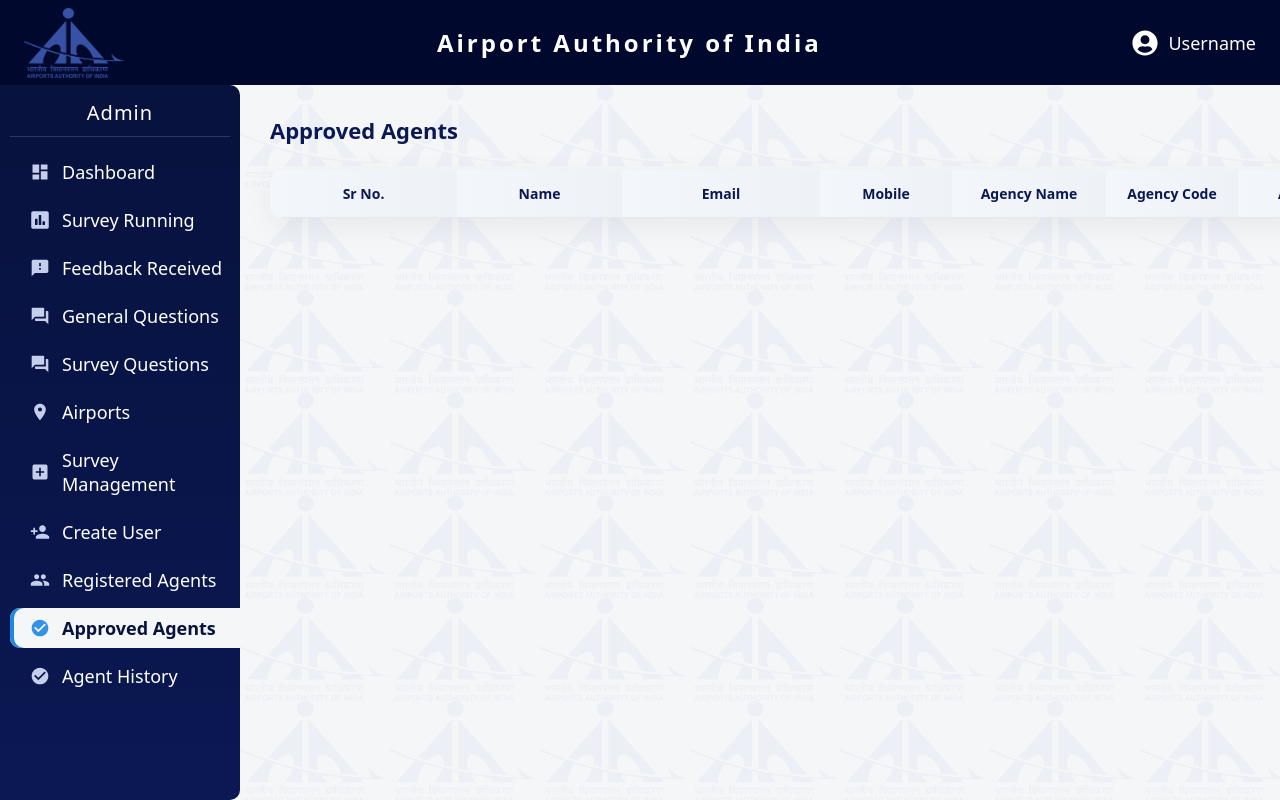
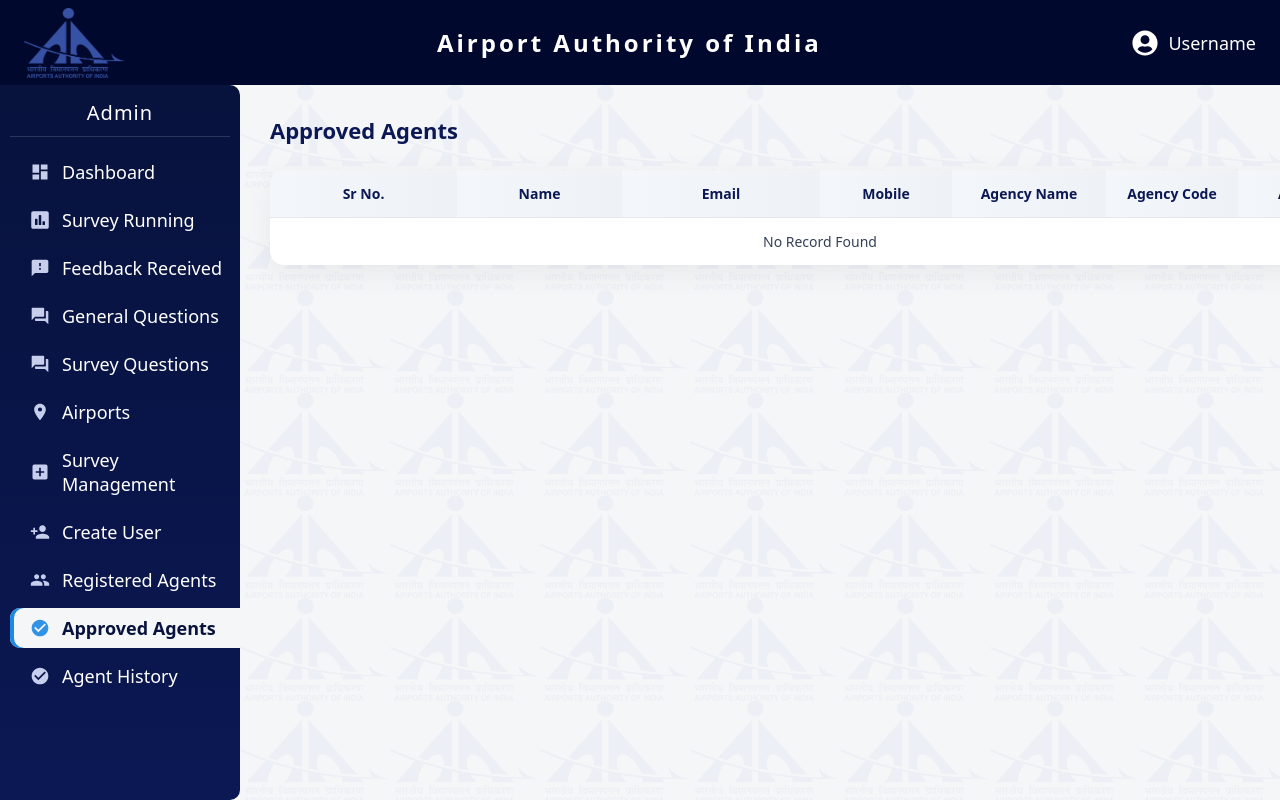
Before and after one commit to Talib-7/Airport_Authority_of_India, a React (Vite) app: page /approved-agents in a window 1280 px wide. Built offline with nearby package versions, Linux system fonts and the light colour scheme.

Commit message:
no record found for empty tables

```diff
--- a/src/modules/agentHistory/AgentHistory.jsx
+++ b/src/modules/agentHistory/AgentHistory.jsx
@@ -30,7 +30,8 @@
         </thead>
 
         <tbody>
-          {historyList.map((item, index) => (
+          {historyList.length > 0 ? (
+            historyList.map((item, index) => (
               <tr key={index}>
                 <td>{index + 1}</td>
                 <td>{item.name}</td>
@@ -41,7 +42,14 @@
                 <td>{item.deletedReason}</td>
                 <td>{item.deletedDate}</td>
               </tr>
-          ))}
+            ))
+          ) : (
+            <tr>
+              <td colSpan="8" className="no-record">
+                No Record Found
+              </td>
+            </tr>
+          )}
         </tbody>
       </table>
     </Layout>
--- a/src/modules/agentHistory/agentHistory.css
+++ b/src/modules/agentHistory/agentHistory.css
@@ -87,3 +87,10 @@
 .dashboard-content {
   overflow-x: auto;
 }
+
+.no-record {
+  padding: 30px 0;
+  font-size: 15px;
+  font-weight: 500;
+  color: #6c757d;
+}
--- a/src/modules/approvedAgents/ApprovedAgents.jsx
+++ b/src/modules/approvedAgents/ApprovedAgents.jsx
@@ -61,7 +61,8 @@
         </thead>
 
         <tbody>
-          {userList.map((item, index) => (
+          {userList.length > 0 ? (
+            userList.map((item, index) => (
               <tr key={index}>
                 <td>{index + 1}</td>
                 <td>{item.name}</td>
@@ -79,7 +80,14 @@
                   </button>
                 </td>
               </tr>
-          ))}
+            ))
+          ) : (
+            <tr>
+              <td colSpan="7" className="no-record">
+                No Record Found
+              </td>
+            </tr>
+          )}
         </tbody>
       </table>
     </Layout>
--- a/src/modules/approvedAgents/approvedAgents.css
+++ b/src/modules/approvedAgents/approvedAgents.css
@@ -96,3 +96,10 @@
   background: #c82333;
   transform: translateY(-1px);
 }
+
+.no-record {
+  padding: 30px 0;
+  font-size: 15px;
+  font-weight: 500;
+  color: #6c757d;
+}
--- a/src/modules/registeredAgents/RegisteredAgents.jsx
+++ b/src/modules/registeredAgents/RegisteredAgents.jsx
@@ -2,12 +2,14 @@
 import Layout from "../layout/Layout";
 import "./registeredAgents.css";
 
-const registeredAgents = () => {
+const RegisteredAgents = () => {
 
   const [users, setUsers] = useState([]);
+  const [successMsg, setSuccessMsg] = useState(""); // 🔥 Success message state
 
   useEffect(() => {
-    const storedUsers = JSON.parse(localStorage.getItem("registeredAgents")) || [];
+    const storedUsers =
+      JSON.parse(localStorage.getItem("registeredAgents")) || [];
     setUsers(storedUsers);
   }, []);
 
@@ -15,20 +17,31 @@
     const user = users[index];
 
     // Move to Approved
-    const approved = JSON.parse(localStorage.getItem("approvedAgents")) || [];
-    localStorage.setItem("approvedUsers", JSON.stringify([...approved, user]));
+    const approved =
+      JSON.parse(localStorage.getItem("approvedAgents")) || [];
+
+    localStorage.setItem(
+      "approvedAgents",
+      JSON.stringify([...approved, user])
+    );
 
     // Remove from Registered
     const updatedUsers = users.filter((_, i) => i !== index);
     setUsers(updatedUsers);
     localStorage.setItem("registeredAgents", JSON.stringify(updatedUsers));
+
+    // 🔥 Show Success Message
+    setSuccessMsg("Agent Approved Successfully!");
+
+    // 🔥 Auto remove message after 2 seconds
+    setTimeout(() => {
+      setSuccessMsg("");
+    }, 2000);
   };
 
   const handleReject = (index) => {
     const reason = prompt("Enter rejection reason:");
     if (!reason) return;
-
-    alert("User Rejected\nReason: " + reason);
 
     const updatedUsers = users.filter((_, i) => i !== index);
     setUsers(updatedUsers);
@@ -50,6 +63,13 @@
     <Layout>
       <h2>Registered Agents</h2>
 
+      {/* 🔥 Success Message */}
+      {successMsg && (
+        <div className="success-message">
+          {successMsg}
+        </div>
+      )}
+
       <table className="registered-table">
         <thead>
           <tr>
@@ -65,7 +85,8 @@
         </thead>
 
         <tbody>
-          {users.map((user, index) => (
+  {users.length > 0 ? (
+    users.map((user, index) => (
       <tr key={user.id}>
         <td>{index + 1}</td>
         <td>{user.name}</td>
@@ -99,11 +120,18 @@
           </button>
         </td>
       </tr>
-          ))}
+    ))
+  ) : (
+    <tr>
+      <td colSpan="8" className="no-record">
+        No Record Found
+      </td>
+    </tr>
+  )}
 </tbody>
       </table>
     </Layout>
   );
 };
 
-export default registeredAgents;
+export default RegisteredAgents;
--- a/src/modules/registeredAgents/registeredAgents.css
+++ b/src/modules/registeredAgents/registeredAgents.css
@@ -151,3 +151,10 @@
   z-index: 5;
   background: linear-gradient(to right, #f3f6fb, #eef1f6);
 }
+
+.no-record {
+  padding: 30px 0;
+  font-size: 15px;
+  font-weight: 500;
+  color: #6c757d;
+}
```
Lines whose indentation alone changed are shown as unchanged.
